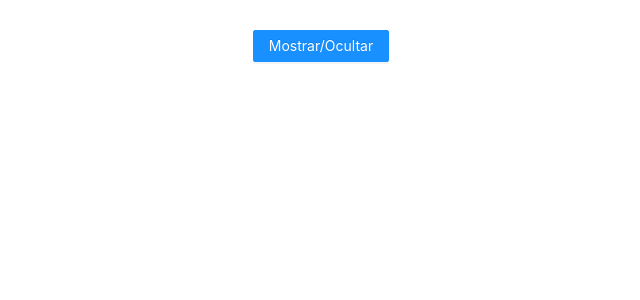
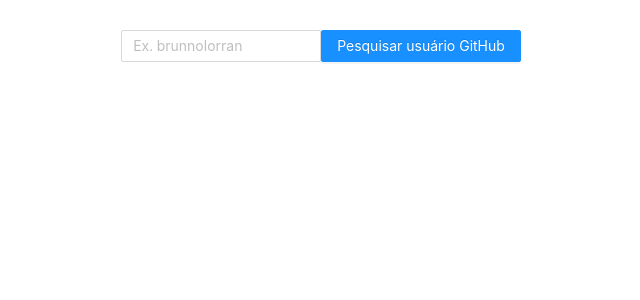
Before and after one commit to brunnolorran/github-card-react, a React (Create React App) app: page / in a window 1280 px wide. Shown: the top 300 px of the page, without its empty margins (319-959 px from the left). Built offline with nearby package versions, Linux system fonts and the light colour scheme; no server answers.

Commit message:
Create input

```diff
--- a/src/App.css
+++ b/src/App.css
@@ -11,5 +11,4 @@
 
 .topbar {
   margin-top: 30px;
-  margin-bottom: 30px;
 }
--- a/src/App.js
+++ b/src/App.js
@@ -1,19 +1,23 @@
 import "./App.css";
 
-import { useState, useEffect } from "react";
-
+import { useState } from "react";
 import CardUser from "./components/card-user";
-
-import { Button } from "antd";
+import { Button, Input } from "antd";
 
 const App = () => {
   const [user, setUser] = useState("");
   const [active, setActive] = useState(false);
+  const [input, setInput] = useState("");
+
+  const URL_GITHUB_API = `https://api.github.com/users/${input}`;
 
   const handleToggle = () => {
-    fetch("https://api.github.com/users/brunnolorran").then((response) =>
-      response.json().then((data) => setUser(data))
-    );
+    if (input) {
+      fetch(URL_GITHUB_API).then((response) =>
+        response.json().then((data) => setUser(data))
+      );
+      setActive(true);
+    }
   };
 
   const actived = () => {
@@ -24,15 +28,25 @@ const App = () => {
     }
   };
 
-  useEffect(handleToggle);
-
   return (
     <div className="App">
       <div>
-        <Button className="topbar" type="primary" onClick={actived}>
-          Mostrar/Ocultar
+        <Input
+          style={{ width: 200, marginBottom: 30 }}
+          placeholder="Ex. brunnolorran"
+          onChange={(e) => setInput(e.target.value)}
+        />
+        <Button className="topbar" type="primary" onClick={handleToggle}>
+          Pesquisar usuário GitHub
         </Button>
       </div>
+
+      {user && (
+        <Button type="secondy" onClick={actived}>
+          ocultar/mostrar
+        </Button>
+      )}
+
       {active && (
         <CardUser
           image={user.avatar_url}
```
